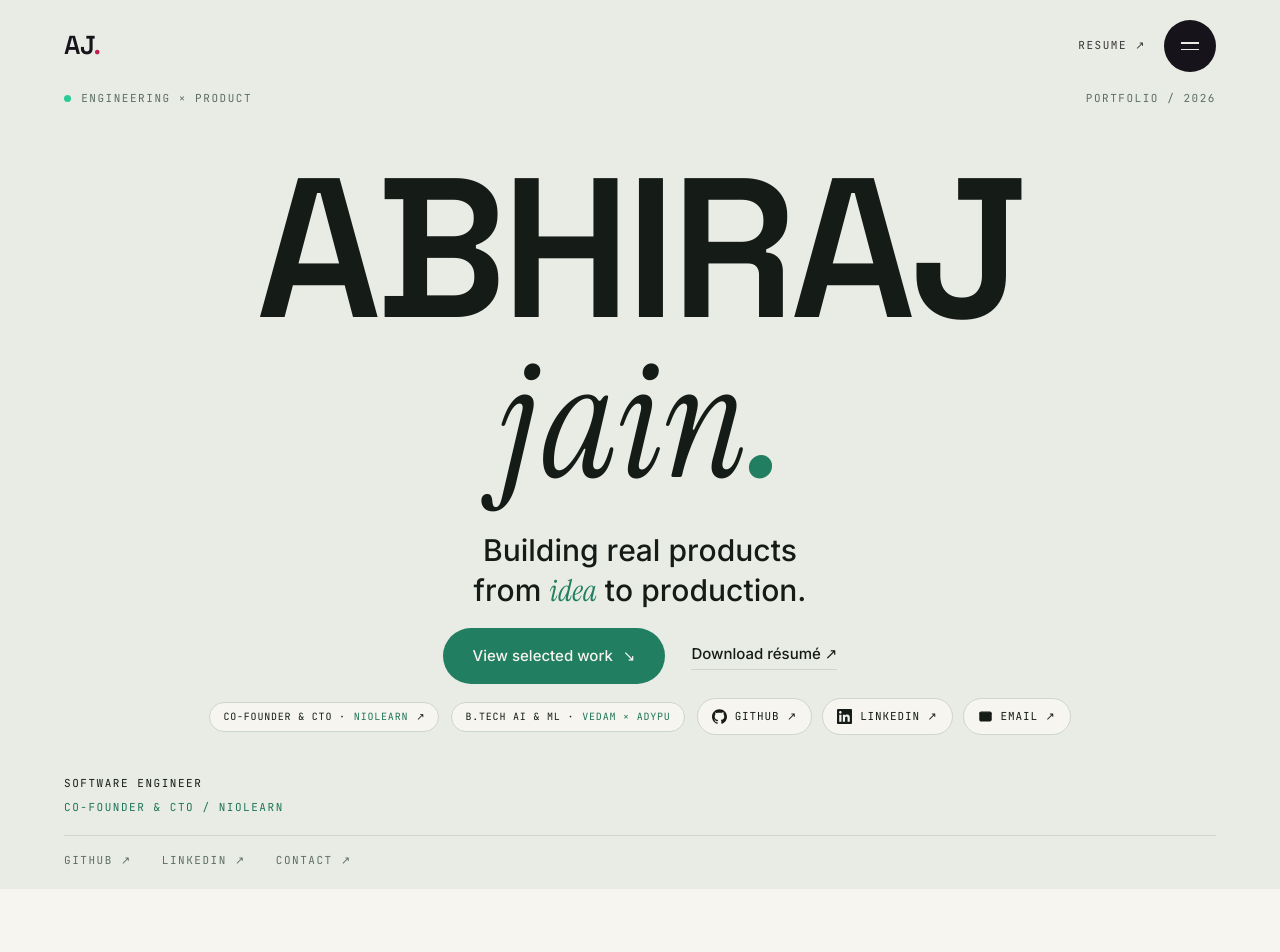
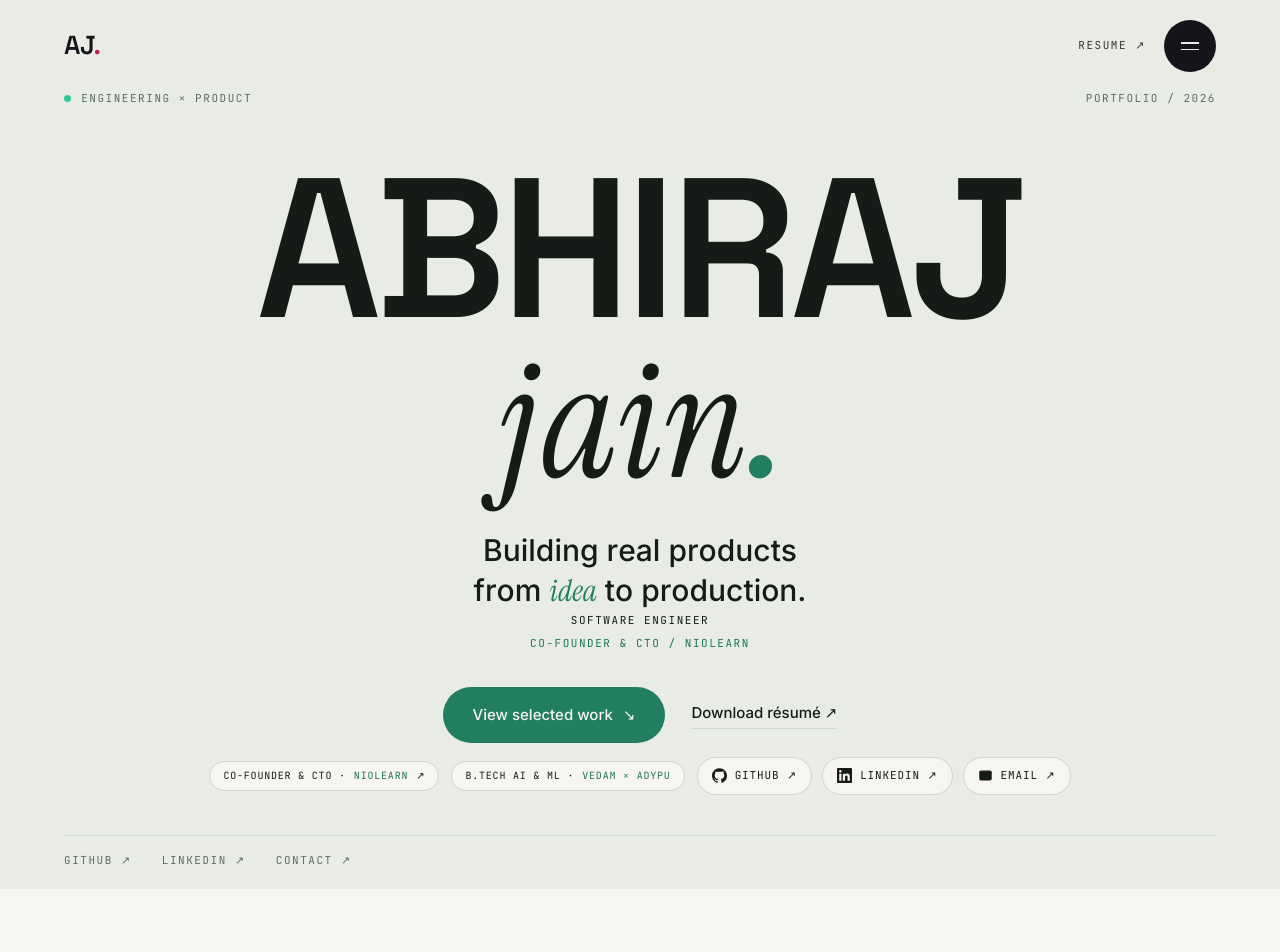
Before and after one commit to Jainabhi90/Abhiraj-portfolio, a Next.js app: page / in a window 1280 px wide. Shown: the top 952 px of the page. Built offline with nearby package versions, Linux system fonts and the light colour scheme.

Commit message:
Refactor hero section and update class names

```diff
--- a/src/components/Sections.tsx
+++ b/src/components/Sections.tsx
@@ -29,6 +29,10 @@ export function Hero() {
           </em>{" "}
           <ScrambleText text="to" /> <ScrambleText text="production." />
         </p>
+        <div className="hero-side mono">
+          <ScrambleText text="SOFTWARE ENGINEER" className="hero-role" />
+          <span className="hero-accent">CO-FOUNDER & CTO / NIOLEARN</span>
+        </div>
         <div className="hero-cta">
           <a href="#work" className="cta-pill">
             View selected work <span aria-hidden="true">↘</span>
@@ -44,7 +48,7 @@ export function Hero() {
         </div>
         <div className="hero-meta mono">
           <a
-            className="hero-pill"
+            className="hero-pill hero-pill-lead"
             href="https://niolearn.com/"
             target="_blank"
             rel="noopener noreferrer"
@@ -57,10 +61,6 @@ export function Hero() {
           </span>
           <SocialLinks items={["github", "linkedin", "email"]} />
         </div>
-      </div>
-      <div className="hero-side mono">
-        <ScrambleText text="SOFTWARE ENGINEER" className="hero-role" />
-        <span className="hero-accent">CO-FOUNDER & CTO / NIOLEARN</span>
       </div>
       <div className="hero-bottom mono">
         <a href={profile.github}>
```
